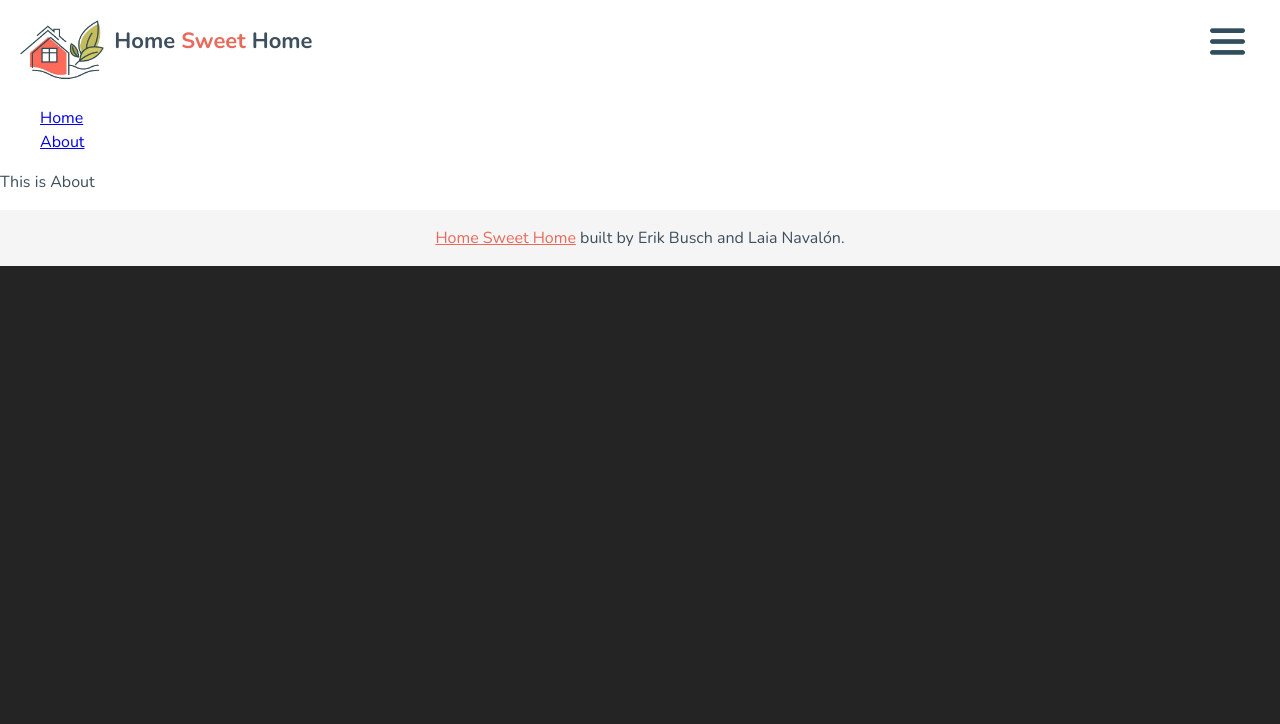
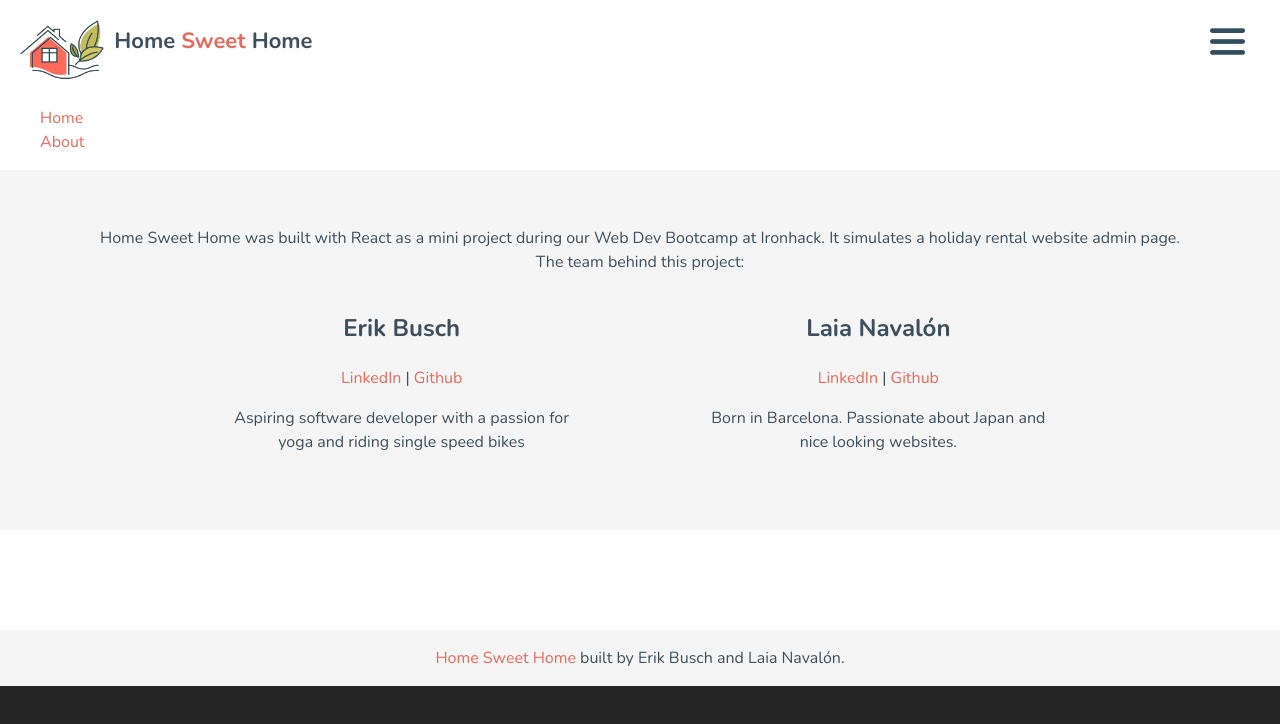
Before and after one commit to feelikeadoll/react-apt-rental, a React (Vite) app: page /about in a window 1280 px wide. Shown: the top 724 px of the page. Built offline with nearby package versions, Linux system fonts and the light colour scheme.

Commit message:
Style ItemDetails, About and NotFound pages

```diff
--- a/src/App.css
+++ b/src/App.css
@@ -8,7 +8,6 @@ green: #c1bb63
 
 #root {
   max-width: 1280px;
-
 }
 
 body {
@@ -65,10 +64,22 @@ body {
 
 #footer a {
   color: #e86a5b;
+  text-decoration: none;
 }
 
 #footer a:hover {
   color: #de4735;
+  text-decoration: none;
+}
+
+a {
+  color: #e86a5b;
+  text-decoration: none;
+}
+
+a:hover {
+  color: #de4735;
+  text-decoration: none;
 }
 
 #sidebar ul {
@@ -106,8 +117,19 @@ body {
   border-radius: 10px;
 }
 
-.ItemDetails {
+.page {
   background-color: whitesmoke;
   padding: 40px 100px 60px 100px;
   margin-bottom: 100px;
+  text-align: center;
 }
+
+.teams {
+  display: flex;
+  justify-content: space-evenly;
+}
+
+.team-member {
+  text-align: center;
+  width: 350px;
+}
--- a/src/App.jsx
+++ b/src/App.jsx
@@ -23,6 +23,7 @@ function App() {
         <Route path="*" element={<NotFound />}></Route>
       </Routes>
 
+
       <Footer />
     </>
   );
--- a/src/pages/About.jsx
+++ b/src/pages/About.jsx
@@ -1,5 +1,25 @@
 function About() {
-    return <p>This is About</p>
+    return (
+        <div className="page">
+            {/* project description */}
+            <p>Home Sweet Home was built with React as a mini project during our Web Dev Bootcamp at Ironhack. It simulates a holiday rental website admin page. The team behind this project:</p>
+
+            {/* team members  */}
+            {/* links to your GitHub and LinkedIn profiles. */}
+            <div className="teams">
+                <div className="team-member">
+                    <h2>Erik Busch</h2>
+                    <p><a href="https://www.linkedin.com/in/erik-busch-fullstack-development/">LinkedIn</a> | <a href="https://github.com/EazyErik">Github</a></p>
+                    <p>Aspiring software developer with a passion for yoga and riding single speed bikes</p>
+                </div>
+                <div className="team-member">
+                    <h2>Laia Navalón</h2>
+                    <a href="https://es.linkedin.com/in/laia-navalon-arxe-763b2353">LinkedIn</a> | <a href="https://github.com/feelikeadoll">Github</a>
+                    <p>Born in Barcelona. Passionate about Japan and nice looking websites.</p>
+                </div>
+            </div>
+        </div>
+    )
 }
 
 export default About;
--- a/src/pages/ItemDetails.jsx
+++ b/src/pages/ItemDetails.jsx
@@ -11,7 +11,7 @@ function ItemDetails() {
     })
 
     return (
-        <div className="ItemDetails">
+        <div className="page">
             <div className="apt-info">
                 <img src={result.picture_url.url} alt={result.name} className="apt-img" />
                 <div className="apt-details">
--- a/src/pages/NotFound.jsx
+++ b/src/pages/NotFound.jsx
@@ -1,5 +1,10 @@
 function NotFound() {
-    return <p>404 Page Not Found</p>
+
+    return (
+        <div className="page">
+            <h1>404 Page Not Found</h1>
+        </div>
+    )
 }
 
 export default NotFound;
```
Lines whose indentation alone changed are shown as unchanged.
